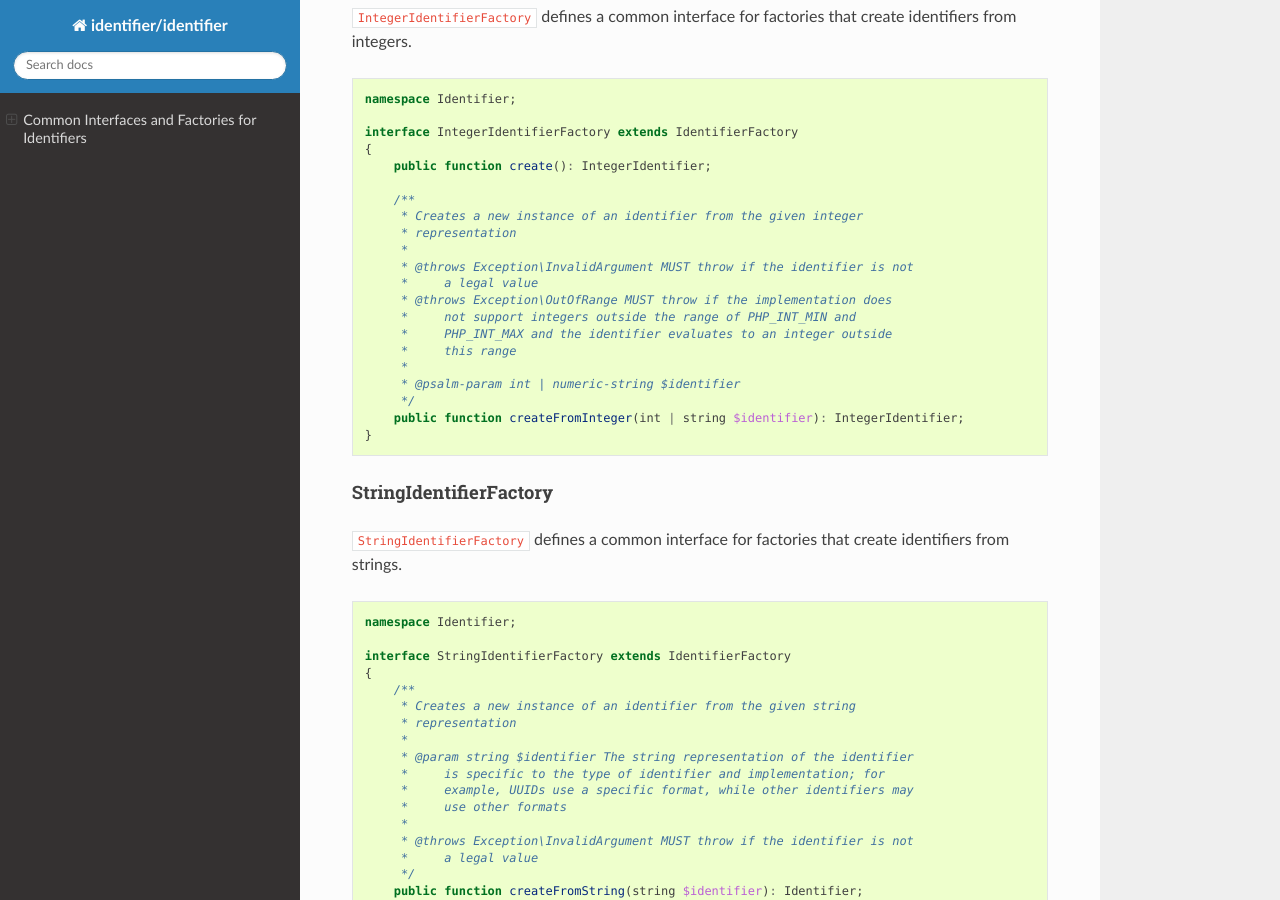
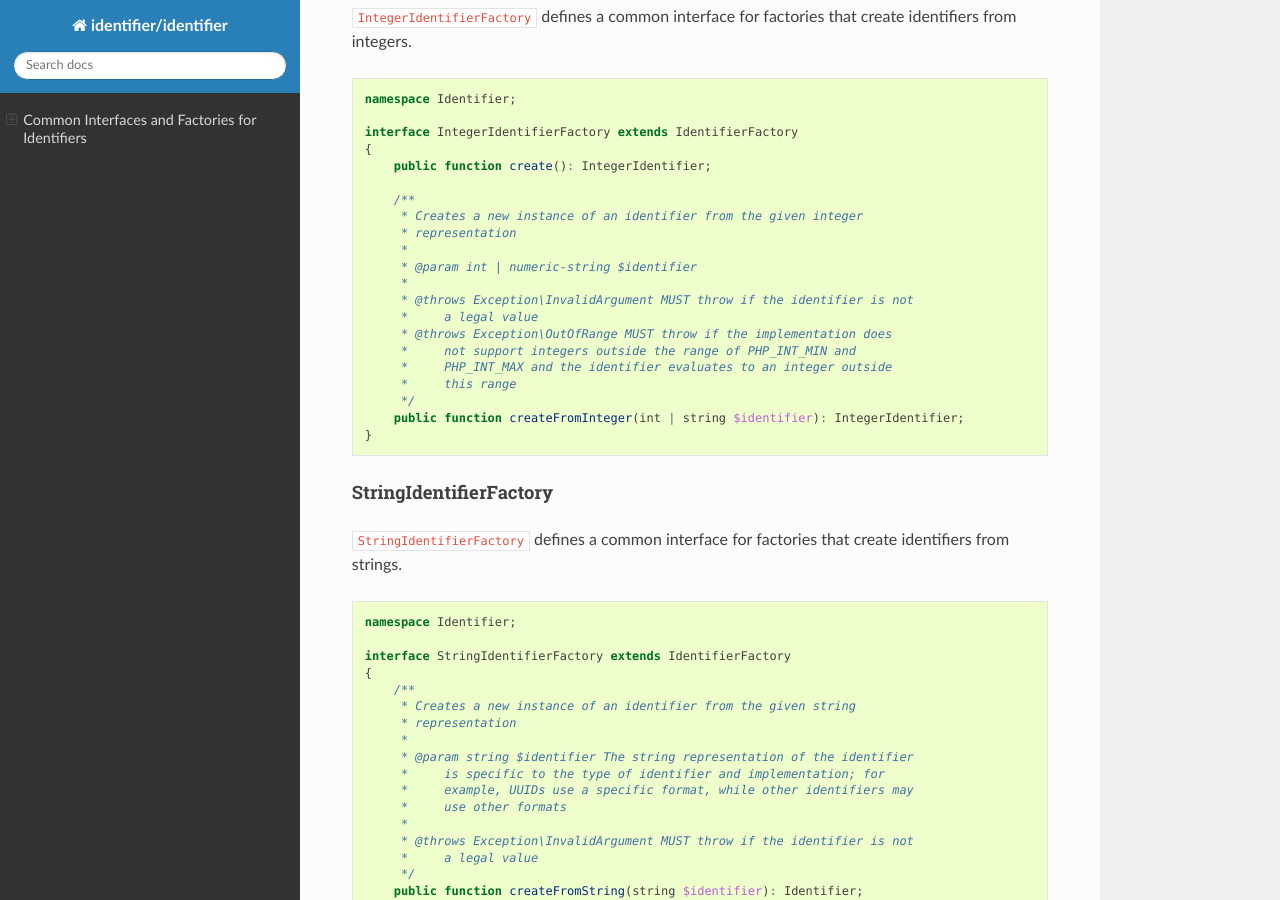
Before and after one commit to php-identifier/identifier, a Sphinx documentation site: the page built from docs/index.rst, in a window 1280 px wide and 900 px high, scrolled down 7355 px. Built offline with Sphinx 7.4.7 and the Read the Docs theme 3.1.0, drawn with Linux system fonts in a browser that asks for light colours; some of the changed text lies outside the part shown.

Commit message:
chore: psalm changes

```diff
--- a/docs/index.rst
+++ b/docs/index.rst
@@ -265,12 +265,12 @@
         /**
          * Returns an integer representation of the identifier
          *
+         * @return int | numeric-string
+         *
          * @throws Exception\OutOfRange MUST throw if the implementation does
          *     not support integers outside the range of PHP_INT_MIN and
          *     PHP_INT_MAX and the identifier evaluates to an integer outside
          *     this range
-         *
-         * @psalm-return int | numeric-string
          */
         public function toInteger(): int | string;
     }
@@ -373,14 +373,14 @@
          * Creates a new instance of an identifier from the given integer
          * representation
          *
+         * @param int | numeric-string $identifier
+         *
          * @throws Exception\InvalidArgument MUST throw if the identifier is not
          *     a legal value
          * @throws Exception\OutOfRange MUST throw if the implementation does
          *     not support integers outside the range of PHP_INT_MIN and
          *     PHP_INT_MAX and the identifier evaluates to an integer outside
          *     this range
-         *
-         * @psalm-param int | numeric-string $identifier
          */
         public function createFromInteger(int | string $identifier): IntegerIdentifier;
     }
```
